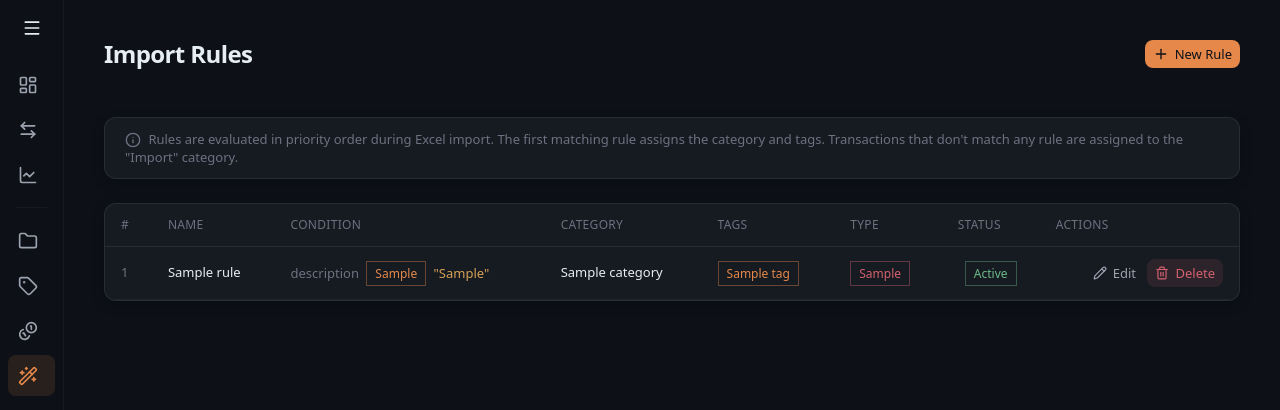
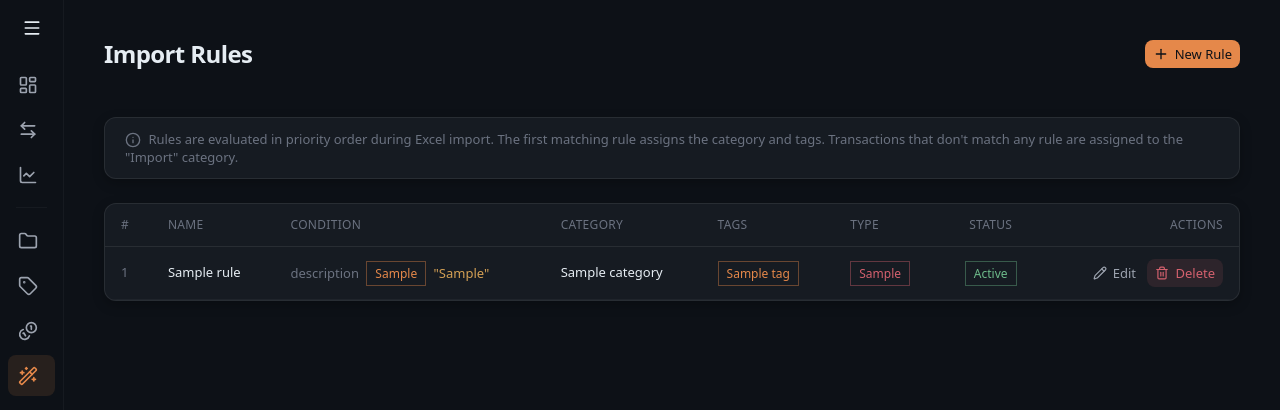
Before and after one commit to ZekeriyaAY/track-finance, a Flask app: page /rules/ in a window 1280 px wide. Shown: the top 410 px of the page. Run offline with Flask 3, Linux system fonts and the light colour scheme; a user stored in the database is signed in; tables that the repository leaves empty hold one stand-in row (values such as "Sample post"); some libraries are stand-ins or nearby versions; some web fonts are replaced.

Commit message:
fix(ui): filter dropdown clipping, column alignment, actions header
Three fixes:
- Select text clipping: change form-control-sm height to min-height so
  descenders (g, y, p) aren't cut off in filter dropdowns
- Column alignment: add .table th.text-right/.text-center rules with
  higher specificity (0-2-1) to override .table th default text-align
- Hide "ACTIONS" header text in cashflow/investment tables where action
  buttons only appear on row hover (sr-only for accessibility)

Co-Authored-By: Claude Opus 4.6 (1M context) <noreply@anthropic.com>

```diff
--- a/static/css/style.css
+++ b/static/css/style.css
@@ -328,6 +328,17 @@ textarea:focus {
     text-align: left;
 }
 
+/* Allow Tailwind alignment utilities to override .table th default */
+.table th.text-right,
+.table td.text-right {
+    text-align: right;
+}
+
+.table th.text-center,
+.table td.text-center {
+    text-align: center;
+}
+
 .table td {
     padding: 0.75rem 1rem;
     font-size: 0.8125rem;
@@ -460,7 +471,7 @@ textarea.form-control {
 
 .form-control-sm,
 .form-select-sm {
-    height: 36px;
+    min-height: 36px;
     font-size: 0.8125rem;
     padding: 0.375rem 0.625rem;
 }
--- a/templates/cashflow/index.html
+++ b/templates/cashflow/index.html
@@ -105,7 +105,7 @@
             <th>Category</th>
             <th class="min-w-[250px]">Tags</th>
             <th class="w-full">Description</th>
-            <th class="text-right">Actions</th>
+            <th class="text-right"><span class="sr-only">Actions</span></th>
           </tr>
         </thead>
         <tbody>
--- a/templates/investment/index.html
+++ b/templates/investment/index.html
@@ -74,7 +74,7 @@
             <th class="text-right">Unit Price</th>
             <th class="text-right">Total Amount</th>
             <th>Description</th>
-            <th class="text-right">Actions</th>
+            <th class="text-right"><span class="sr-only">Actions</span></th>
           </tr>
         </thead>
         <tbody>
```
